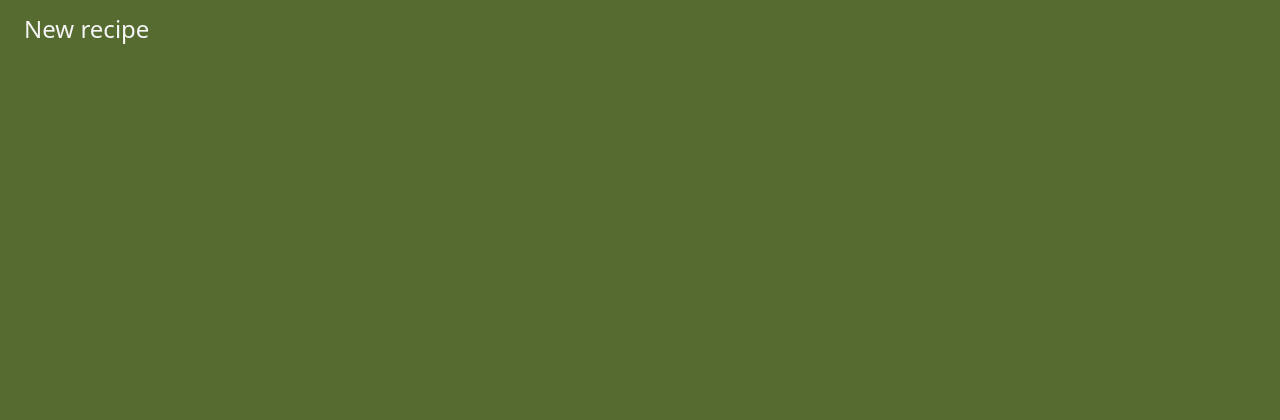
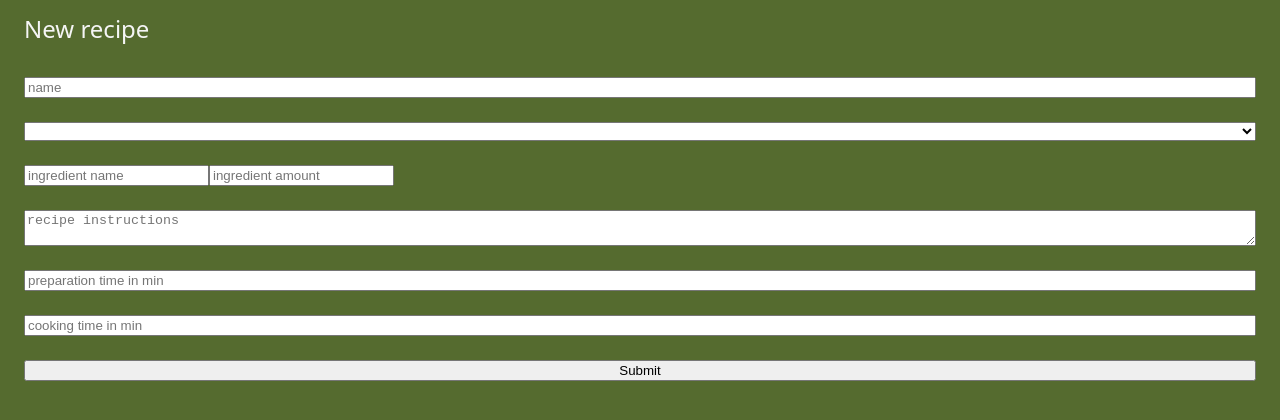
Before and after one commit to Shaedow2000/Recipies-manager, a React (Vite) app in the folder frontend/: page /new in a window 1280 px wide. Shown: the top 420 px of the page. Built offline with nearby package versions, Linux system fonts and the light colour scheme.

Commit message:
feat: create new recipe page

```diff
--- a/frontend/src/index.css
+++ b/frontend/src/index.css
@@ -132,3 +132,9 @@ span {
 .recipe-info .instr span {
   margin-left: 16px;
 }
+
+form {
+  display: flex;
+  flex-direction: column;
+  gap: 24px;
+}
--- a/frontend/src/pages/Details.tsx
+++ b/frontend/src/pages/Details.tsx
@@ -21,7 +21,7 @@ function Details() {
             Category: <span>{data.data.recipes.category}</span>
           </p>
           <p>
-            Preparation time: <span>{data.data.recipes.prep_time}</span>
+            Preparation time: <span>{data.data.recipes.prep_time}min</span>
           </p>
           <div className="ings">
             <p>Ingredients:</p>
@@ -43,7 +43,7 @@ function Details() {
             <span>{data.data.recipes.instructions}</span>
           </div>
           <p>
-            Cooking time: <span>{data.data.recipes.cook_time}</span>
+            Cooking time: <span>{data.data.recipes.cook_time}min</span>
           </p>
         </div>
       ) : (
--- a/frontend/src/pages/New.tsx
+++ b/frontend/src/pages/New.tsx
@@ -1,9 +1,40 @@
+import { Form } from "react-router";
+
 function New() {
   return (
     <section>
       <div>
         <h1>New recipe</h1>
       </div>
+      <div>
+        <Form>
+          <input type="text" name="name" placeholder="name" />
+          <select>
+            <option value={"Select a category"} disabled>
+              Select a category
+            </option>
+          </select>
+          <div>
+            <input type="text" placeholder="ingredient name" />
+            <input type="text" placeholder="ingredient amount" />
+          </div>
+          <textarea
+            name="instructions"
+            placeholder="recipe instructions"
+          ></textarea>
+          <input
+            type="number"
+            name="prep_time"
+            placeholder="preparation time in min"
+          />
+          <input
+            type="number"
+            name="cook_time"
+            placeholder="cooking time in min"
+          />
+          <button type="submit">Submit</button>
+        </Form>
+      </div>
     </section>
   );
 }
```
